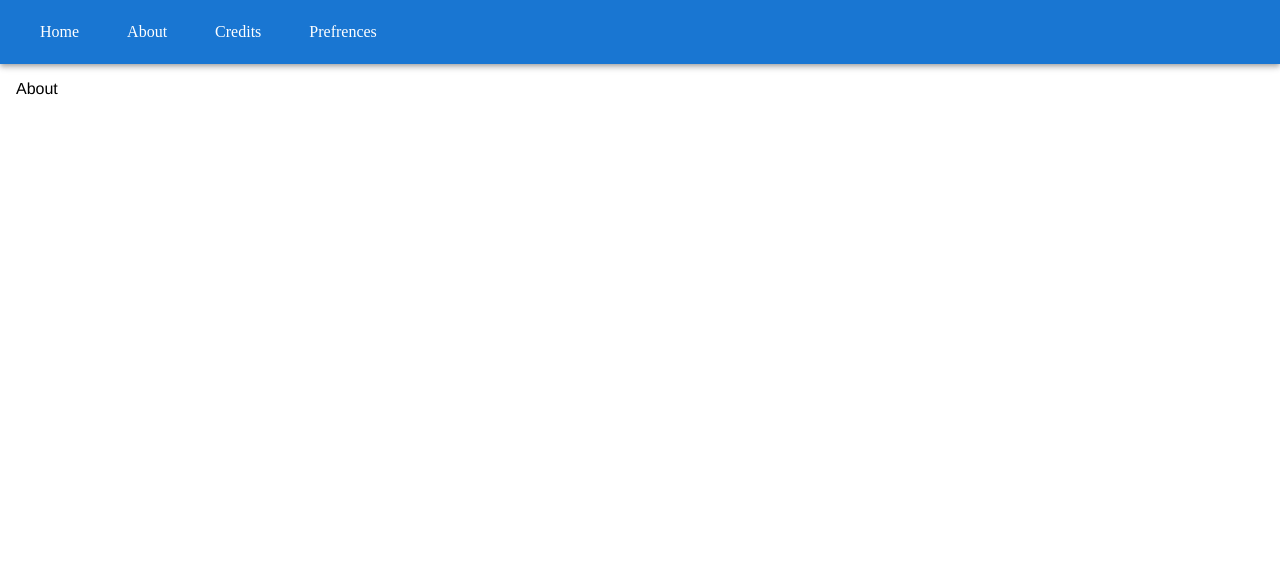
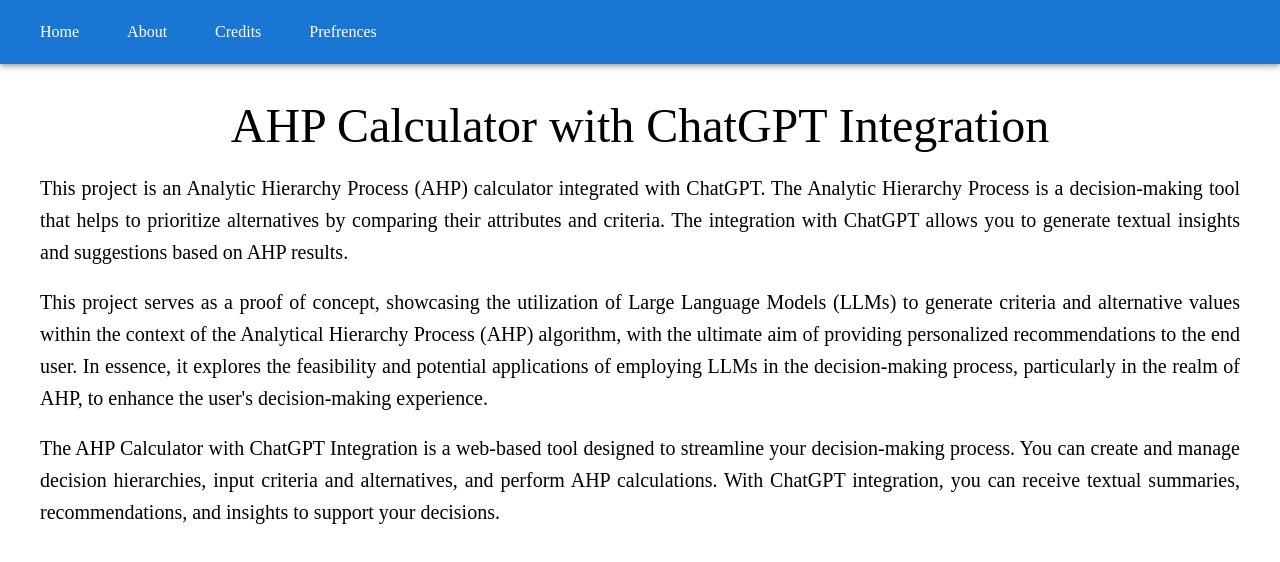
Before and after one commit to sukhmeetbawa/Awesome-AHP, a React (Vite) app in the folder frontend/: page /about in a window 1280 px wide. Shown: the top 562 px of the page. Built offline with nearby package versions, Linux system fonts and the light colour scheme; a web font is replaced by a local one.

Commit message:
About content added

```diff
--- a/frontend/src/pages/About.tsx
+++ b/frontend/src/pages/About.tsx
@@ -1,5 +1,32 @@
+import { Box, Stack, Typography } from "@mui/material";
+
 const About = () => {
-    return <div>About</div>;
+    return <Stack
+    alignItems="center"
+    display="flex"
+    flexDirection="column"
+    justifyContent="center"
+    spacing={4}>
+
+    <Box width="150vh">
+        <br/>
+        <Typography variant="h3" textAlign="center">
+        AHP Calculator with ChatGPT Integration
+        </Typography>
+        <br/>
+        <Typography variant="h6" textAlign="justify">
+        This project is an Analytic Hierarchy Process (AHP) calculator integrated with ChatGPT. The Analytic Hierarchy Process is a decision-making tool that helps to prioritize alternatives by comparing their attributes and criteria. The integration with ChatGPT allows you to generate textual insights and suggestions based on AHP results.
+        </Typography>
+        <br/>
+        <Typography variant="h6" textAlign="justify">
+        This project serves as a proof of concept, showcasing the utilization of Large Language Models (LLMs) to generate criteria and alternative values within the context of the Analytical Hierarchy Process (AHP) algorithm, with the ultimate aim of providing personalized recommendations to the end user. In essence, it explores the feasibility and potential applications of employing LLMs in the decision-making process, particularly in the realm of AHP, to enhance the user's decision-making experience.
+        </Typography>
+        <br/>
+        <Typography variant="h6" textAlign="justify">
+        The AHP Calculator with ChatGPT Integration is a web-based tool designed to streamline your decision-making process. You can create and manage decision hierarchies, input criteria and alternatives, and perform AHP calculations. With ChatGPT integration, you can receive textual summaries, recommendations, and insights to support your decisions.
+        </Typography>
+    </Box>
+</Stack>
 };
 
 export default About;
```
